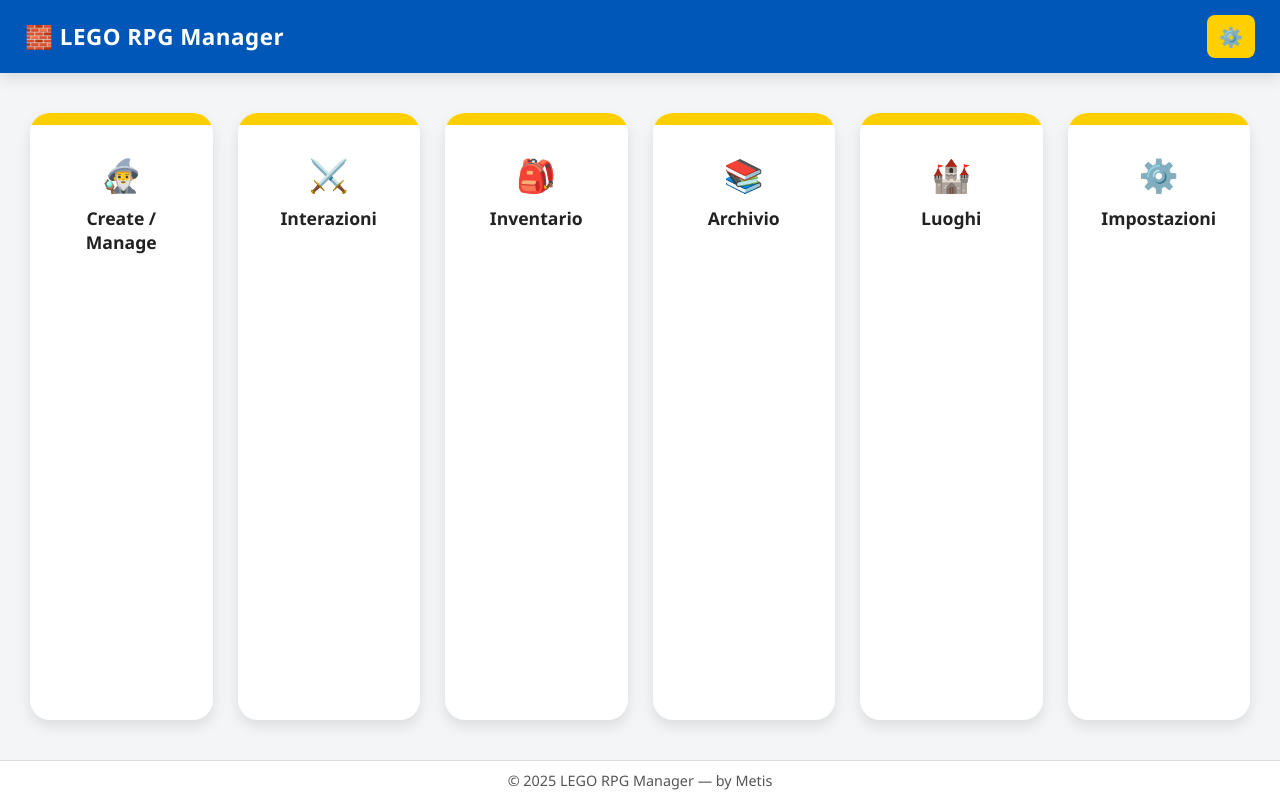
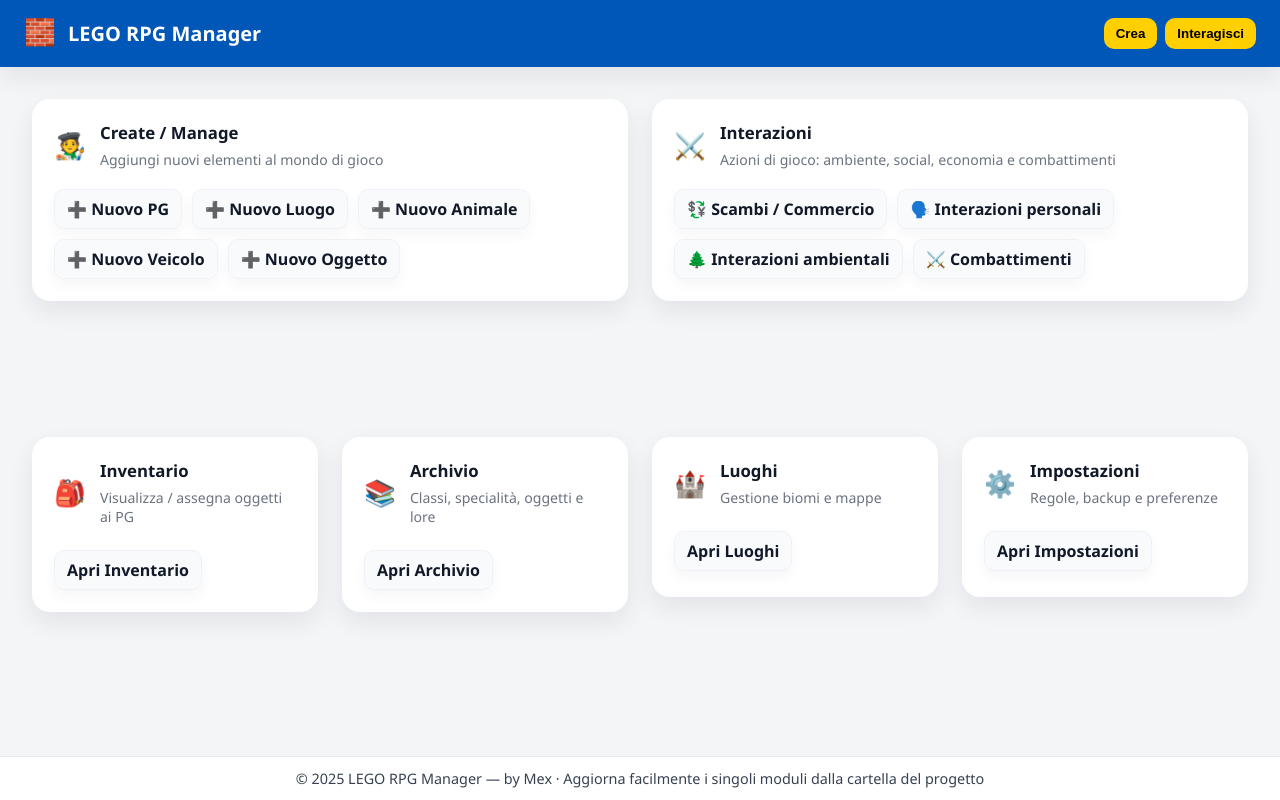
Before and after one commit to MTMEXX/lego-rpg-manager, a plain HTML site: page index.html in a window 1280 px wide. Drawn offline with Linux system fonts and the light colour scheme.

Commit message:
Nuova home: layout moderno con sottomenu Create/Interazioni

```diff
--- a/index.html
+++ b/index.html
@@ -1,169 +1,251 @@
 <!DOCTYPE html>
 <html lang="it">
 <head>
-  <meta charset="UTF-8" />
-  <meta name="viewport" content="width=device-width, initial-scale=1.0" />
+  <meta charset="utf-8" />
+  <meta name="viewport" content="width=device-width, initial-scale=1" />
   <title>LEGO RPG Manager</title>
-
   <style>
-    /* ===== STILE GENERALE ===== */
-    :root {
-      --lego-blue: #0057b7;
-      --lego-yellow: #ffcf00;
-      --lego-red: #d62828;
-      --lego-gray: #f4f5f7;
-      --lego-shadow: 0 6px 14px rgba(0, 0, 0, 0.1);
+    :root{
+      --lego-blue:#0057b7;
+      --lego-yellow:#ffcf00;
+      --bg:#f4f5f7;
+      --card:#ffffff;
+      --muted:#6b7280;
+      --shadow: 0 10px 25px rgba(15,23,42,0.08);
+    }
+    *{box-sizing:border-box}
+    body{
+      margin:0;
+      font-family: "Segoe UI", Roboto, system-ui, -apple-system, "Helvetica Neue", Arial;
+      background:var(--bg);
+      color:#111827;
+      min-height:100vh;
+      display:flex;
+      flex-direction:column;
     }
 
-    * {
-      box-sizing: border-box;
-      margin: 0;
-      padding: 0;
-      font-family: 'Segoe UI', Roboto, sans-serif;
+    /* HEADER */
+    header{
+      background:var(--lego-blue);
+      color:white;
+      padding:16px 24px;
+      display:flex;
+      align-items:center;
+      justify-content:space-between;
+      box-shadow: var(--shadow);
+    }
+    .logo{
+      display:flex;
+      gap:12px;
+      align-items:center;
+      font-weight:700;
+      font-size:1.25rem;
+    }
+    .logo .brick{
+      font-size:1.6rem;
+      transform: translateY(-2px);
+    }
+    .header-actions{
+      display:flex;
+      gap:8px;
+      align-items:center;
+    }
+    .btn-small{
+      background:var(--lego-yellow);
+      border:none;
+      padding:8px 12px;
+      border-radius:10px;
+      font-weight:700;
+      cursor:pointer;
     }
 
-    body {
-      background: var(--lego-gray);
-      color: #333;
-      display: flex;
-      flex-direction: column;
-      min-height: 100vh;
+    /* MAIN GRID */
+    main{
+      padding:32px;
+      display:grid;
+      grid-template-columns: repeat(12, 1fr);
+      gap:24px;
+      align-items:start;
+      flex:1;
     }
 
-    /* ===== HEADER ===== */
-    header {
-      background: var(--lego-blue);
-      color: white;
-      padding: 15px 25px;
-      display: flex;
-      align-items: center;
-      justify-content: space-between;
-      box-shadow: var(--lego-shadow);
+    /* BIG CARD - spans */
+    .big-card{
+      background:var(--card);
+      border-radius:18px;
+      box-shadow:var(--shadow);
+      padding:22px;
+      position:relative;
+      overflow:hidden;
+    }
+    /* responsive sizing - choose layout */
+    .card-large{ grid-column: span 6; min-height:200px; display:flex; flex-direction:column; gap:14px; }
+    .card-medium{ grid-column: span 3; min-height:160px; display:flex; flex-direction:column; gap:12px; }
+    @media (max-width:900px){
+      .card-large{ grid-column: span 12; }
+      .card-medium{ grid-column: span 6; }
+      main{ padding:18px; gap:16px; }
+    }
+    @media (max-width:520px){
+      .card-medium{ grid-column: span 12; }
     }
 
-    .logo {
-      font-size: 1.4em;
-      font-weight: 700;
-      letter-spacing: 0.5px;
+    .card-head{
+      display:flex;
+      align-items:center;
+      gap:14px;
     }
+    .card-emoji{ font-size:1.6rem; }
+    .card-title{ font-weight:700; font-size:1.05rem; }
 
-    .settings {
-      background: var(--lego-yellow);
-      border: none;
-      border-radius: 8px;
-      padding: 8px 12px;
-      cursor: pointer;
-      font-size: 1.2em;
-      transition: all 0.2s;
+    .card-sub{
+      display:flex;
+      gap:10px;
+      flex-wrap:wrap;
+      margin-top:6px;
     }
+    .sub-btn{
+      background:#f8fafc;
+      border:1px solid #eef2f7;
+      padding:8px 12px;
+      border-radius:10px;
+      font-weight:600;
+      color:#111827;
+      text-decoration:none;
+      box-shadow: 0 6px 14px rgba(2,6,23,0.04);
+      transition: transform .12s, box-shadow .12s;
+      display:inline-flex;
+      gap:8px;
+      align-items:center;
+    }
+    .sub-btn:hover{ transform: translateY(-4px); box-shadow: 0 12px 30px rgba(2,6,23,0.08); }
 
-    .settings:hover {
-      background: #ffd633;
-    }
+    /* small helper text */
+    .muted{ color:var(--muted); font-size:0.88rem; margin-top:6px; }
 
-    /* ===== CONTENUTO ===== */
-    main {
-      flex: 1;
-      display: grid;
-      grid-template-columns: repeat(auto-fit, minmax(180px, 1fr));
-      gap: 25px;
-      padding: 40px 30px;
-    }
-
-    .card {
+    /* Footer */
+    footer{
       background: white;
-      border-radius: 20px;
-      box-shadow: var(--lego-shadow);
-      text-decoration: none;
-      color: #222;
-      padding: 30px 20px;
-      text-align: center;
-      transition: transform 0.2s, box-shadow 0.2s;
-      position: relative;
-      overflow: hidden;
-    }
-
-    .card::before {
-      content: "";
-      position: absolute;
-      top: 0;
-      left: 0;
-      width: 100%;
-      height: 12px;
-      background: var(--lego-yellow);
-      border-top-left-radius: 20px;
-      border-top-right-radius: 20px;
-    }
-
-    .card:hover {
-      transform: translateY(-5px);
-      box-shadow: 0 10px 20px rgba(0, 0, 0, 0.15);
-    }
-
-    .card span {
-      display: block;
-      font-size: 1.1em;
-      font-weight: 600;
-      margin-top: 10px;
-    }
-
-    .card div {
-      font-size: 2em;
-      margin-top: 10px;
-    }
-
-    /* ===== FOOTER ===== */
-    footer {
-      text-align: center;
-      padding: 10px;
-      font-size: 0.9em;
-      color: #555;
-      background: white;
-      border-top: 1px solid #ddd;
+      padding:12px 20px;
+      text-align:center;
+      font-size:0.9rem;
+      color:#374151;
+      border-top:1px solid #e6e9ef;
     }
   </style>
 </head>
-
 <body>
   <header>
-    <div class="logo">🧱 LEGO RPG Manager</div>
-    <button class="settings">⚙️</button>
+    <div class="logo">
+      <div class="brick">🧱</div>
+      <div>LEGO RPG Manager</div>
+    </div>
+    <div class="header-actions">
+      <button class="btn-small" onclick="location.href='create.html'">Crea</button>
+      <button class="btn-small" onclick="location.href='interact.html'">Interagisci</button>
+    </div>
   </header>
 
   <main>
-    <a href="create.html" class="card">
-      <div>🧙‍♂️</div>
-      <span>Create / Manage</span>
-    </a>
+    <!-- CREATE / MANAGE (big) -->
+    <section class="big-card card-large" aria-labelledby="createTitle">
+      <div class="card-head">
+        <div class="card-emoji">🧑‍🎨</div>
+        <div>
+          <div id="createTitle" class="card-title">Create / Manage</div>
+          <div class="muted">Aggiungi nuovi elementi al mondo di gioco</div>
+        </div>
+      </div>
 
-    <a href="interact.html" class="card">
-      <div>⚔️</div>
-      <span>Interazioni</span>
-    </a>
+      <div class="card-sub" role="list">
+        <a class="sub-btn" href="create_new_pg.html" role="listitem">➕ Nuovo PG</a>
+        <a class="sub-btn" href="create_new_luogo.html" role="listitem">➕ Nuovo Luogo</a>
+        <a class="sub-btn" href="create_new_animale.html" role="listitem">➕ Nuovo Animale</a>
+        <a class="sub-btn" href="create_new_veicolo.html" role="listitem">➕ Nuovo Veicolo</a>
+        <a class="sub-btn" href="create_new_oggetto.html" role="listitem">➕ Nuovo Oggetto</a>
+      </div>
+    </section>
 
-    <a href="#" class="card">
-      <div>🎒</div>
-      <span>Inventario</span>
-    </a>
+    <!-- INTERACTIONS (big) -->
+    <section class="big-card card-large" aria-labelledby="interactTitle">
+      <div class="card-head">
+        <div class="card-emoji">⚔️</div>
+        <div>
+          <div id="interactTitle" class="card-title">Interazioni</div>
+          <div class="muted">Azioni di gioco: ambiente, social, economia e combattimenti</div>
+        </div>
+      </div>
 
-    <a href="#" class="card">
-      <div>📚</div>
-      <span>Archivio</span>
-    </a>
+      <div class="card-sub">
+        <a class="sub-btn" href="interact_commercio.html">💱 Scambi / Commercio</a>
+        <a class="sub-btn" href="interact_personali.html">🗣️ Interazioni personali</a>
+        <a class="sub-btn" href="interact_ambientali.html">🌲 Interazioni ambientali</a>
+        <a class="sub-btn" href="interact_combattimenti.html">⚔️ Combattimenti</a>
+      </div>
+    </section>
 
-    <a href="#" class="card">
-      <div>🏰</div>
-      <span>Luoghi</span>
-    </a>
+    <!-- INVENTARIO -->
+    <section class="big-card card-medium" aria-labelledby="invTitle">
+      <div class="card-head">
+        <div class="card-emoji">🎒</div>
+        <div>
+          <div id="invTitle" class="card-title">Inventario</div>
+          <div class="muted">Visualizza / assegna oggetti ai PG</div>
+        </div>
+      </div>
+      <div style="margin-top:12px">
+        <a class="sub-btn" href="inventory.html">Apri Inventario</a>
+      </div>
+    </section>
 
-    <a href="#" class="card">
-      <div>⚙️</div>
-      <span>Impostazioni</span>
-    </a>
+    <!-- ARCHIVIO -->
+    <section class="big-card card-medium" aria-labelledby="archiveTitle">
+      <div class="card-head">
+        <div class="card-emoji">📚</div>
+        <div>
+          <div id="archiveTitle" class="card-title">Archivio</div>
+          <div class="muted">Classi, specialità, oggetti e lore</div>
+        </div>
+      </div>
+      <div style="margin-top:12px">
+        <a class="sub-btn" href="archive.html">Apri Archivio</a>
+      </div>
+    </section>
+
+    <!-- LUOGHI -->
+    <section class="big-card card-medium" aria-labelledby="placesTitle">
+      <div class="card-head">
+        <div class="card-emoji">🏰</div>
+        <div>
+          <div id="placesTitle" class="card-title">Luoghi</div>
+          <div class="muted">Gestione biomi e mappe</div>
+        </div>
+      </div>
+      <div style="margin-top:12px">
+        <a class="sub-btn" href="places.html">Apri Luoghi</a>
+      </div>
+    </section>
+
+    <!-- IMPOSTAZIONI -->
+    <section class="big-card card-medium" aria-labelledby="settingsTitle">
+      <div class="card-head">
+        <div class="card-emoji">⚙️</div>
+        <div>
+          <div id="settingsTitle" class="card-title">Impostazioni</div>
+          <div class="muted">Regole, backup e preferenze</div>
+        </div>
+      </div>
+      <div style="margin-top:12px">
+        <a class="sub-btn" href="settings.html">Apri Impostazioni</a>
+      </div>
+    </section>
+
   </main>
 
   <footer>
-    © 2025 LEGO RPG Manager — by Metis
+    © 2025 LEGO RPG Manager — by Mex · Aggiorna facilmente i singoli moduli dalla cartella del progetto
   </footer>
+
+  <!-- NOTE: non serve JS per il layout base; aggiungi funzionalità nelle pagine collegate -->
 </body>
 </html>
```
